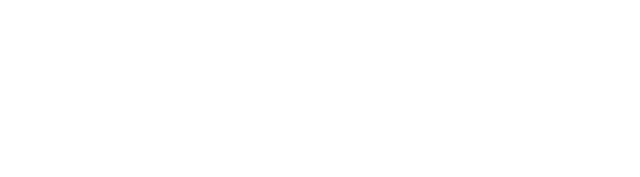
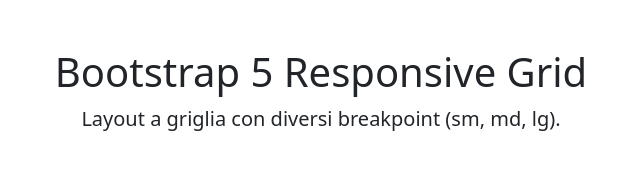
Before and after one commit to mattiadelmonaco/htmlcss-bootstrap-layout, a plain HTML site: page index.html in a window 1280 px wide. Shown: the whole page, without its empty margins (319-959 px from the left). Drawn offline with nearby package versions, Linux system fonts and the light colour scheme.

Commit message:
feat: add header

```diff
--- a/index.html
+++ b/index.html
@@ -7,6 +7,15 @@
     <link href="https://cdn.jsdelivr.net/npm/bootstrap@5.3.3/dist/css/bootstrap.min.css" rel="stylesheet" integrity="sha384-QWTKZyjpPEjISv5WaRU9OFeRpok6YctnYmDr5pNlyT2bRjXh0JMhjY6hW+ALEwIH" crossorigin="anonymous">
 </head>
 <body>
+    <!-- HEADER -->
+    <header class="container text-center">
+        <div class="row pt-5">
+        <h1>Bootstrap 5 Responsive Grid</h1>
+        <p class="fs-5 fw-light pb-4">Layout a griglia con diversi breakpoint (sm, md, lg).</p>
+    </div>
+    </header>
+    <!-- /HEADER -->
+
 
     <script src="https://cdn.jsdelivr.net/npm/bootstrap@5.3.3/dist/js/bootstrap.bundle.min.js" integrity="sha384-YvpcrYf0tY3lHB60NNkmXc5s9fDVZLESaAA55NDzOxhy9GkcIdslK1eN7N6jIeHz" crossorigin="anonymous"></script>
 </body>
```
